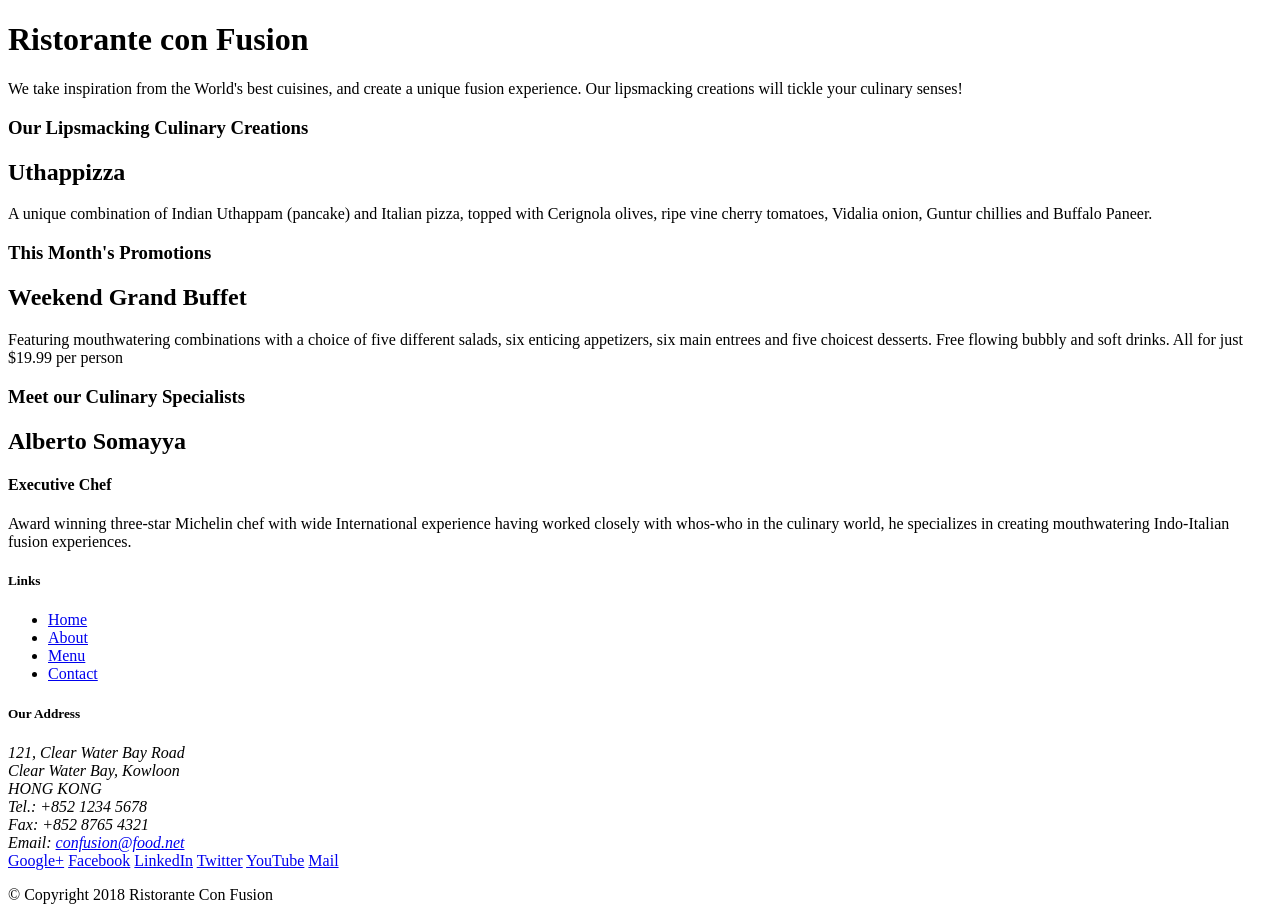
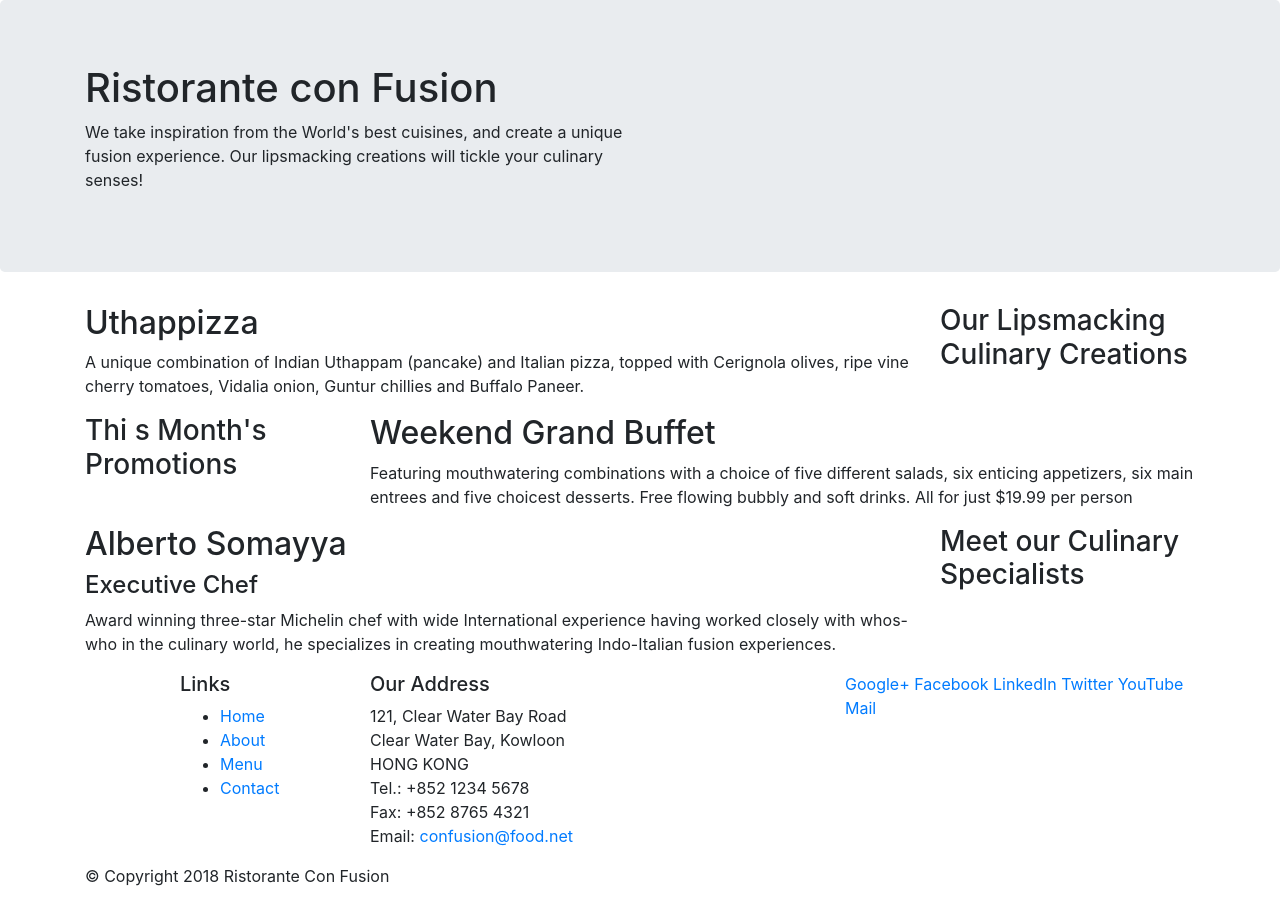
Before and after one commit to malleswari4/Hotel, a website: page index.html in a window 1280 px wide. Drawn offline with nearby package versions, Linux system fonts and the light colour scheme.

Commit message:
bootstrap grid part-1

```diff
--- a/index.html
+++ b/index.html
@@ -2,51 +2,58 @@
 <html lang="en">
 
 <head>
+    <!-- Required meta tags always come first -->
+    <meta charset="utf-8">
+    <meta name="viewport" content="width=device-width, initial-scale=1, shrink-to-fit=no">
+    <meta http-equiv="x-ua-compatible" content="ie=edge">
+
+    <!-- Bootstrap CSS -->
+    <link rel="stylesheet" href="node_modules/bootstrap/dist/css/bootstrap.min.css">
     <title>Ristorante Con Fusion</title>
 </head>
 
 <body>
 
-    <header>
-        <div>
-            <div>
-                <div>
+    <header class="jumbotron">
+        <div class="container">
+            <div class="row">
+                <div class="col-12 col-sm-6">
                     <h1>Ristorante con Fusion</h1>
                     <p>We take inspiration from the World's best cuisines, and create a unique fusion experience. Our lipsmacking creations will tickle your culinary senses!</p>
                 </div>
-                <div>
+                <div class="col-12 col-sm">
                 </div>
             </div>
         </div>
     </header>
 
-    <div>
-        <div>
-            <div>
+    <div class="container">
+        <div class="row">
+            <div class="col-12 col-sm-4 order-sm-last col-md-3">
                 <h3>Our Lipsmacking Culinary Creations</h3>
             </div>
-            <div>
+            <div class="col col-sm order-sm-firstcol-md">
                 <h2>Uthappizza</h2>
                 <p>A unique combination of Indian Uthappam (pancake) and Italian pizza, topped with Cerignola olives, ripe vine cherry tomatoes, Vidalia onion, Guntur chillies and Buffalo Paneer.</p>
             </div>
         </div>
 
 
-        <div>
-            <div>
-                <h3>This Month's Promotions</h3>
+        <div class="row">
+            <div class="col-12 col-sm-4 col-md-3">
+                <h3>Thi s Month's Promotions</h3>
             </div>
-            <div>
+            <div class="col col-sm col-md">
                 <h2>Weekend Grand Buffet</h2>
                 <p>Featuring mouthwatering combinations with a choice of five different salads, six enticing appetizers, six main entrees and five choicest desserts. Free flowing bubbly and soft drinks. All for just $19.99 per person </p>
             </div>
         </div>
 
-        <div>
-            <div>
+        <div class="row">
+            <div class="col-12 col-sm-4 order-sm-last col-md-3">
                 <h3>Meet our Culinary Specialists</h3>
             </div>
-            <div>
+            <div class="col col-sm order-sm-first col-md">
                 <h2>Alberto Somayya</h2>
                 <h4>Executive Chef</h4>
                 <p>Award winning three-star Michelin chef with wide International experience having worked closely with whos-who in the culinary world, he specializes in creating mouthwatering Indo-Italian fusion experiences. </p>
@@ -55,9 +62,9 @@
     </div>
 
     <footer>
-        <div>
-            <div>
-                <div>
+        <div class="container">
+            <div class="row">
+                <div class="col-4 offset-1 col-sm-2">
                     <h5>Links</h5>
                     <ul>
                         <li><a href="#">Home</a></li>
@@ -66,7 +73,7 @@
                         <li><a href="#">Contact</a></li>
                     </ul>
                 </div>
-                <div>
+                <div class="col-7 col-sm-5">
                     <h5>Our Address</h5>
                     <address>
 		              121, Clear Water Bay Road<br>
@@ -77,7 +84,7 @@
 		              Email: <a href="mailto:confusion@food.net">confusion@food.net</a>
 		           </address>
                 </div>
-                <div>
+                <div class="col-12 col-sm-4">
                     <div>
                         <a href="http://google.com/+">Google+</a>
                         <a href="http://www.facebook.com/profile.php?id=">Facebook</a>
@@ -88,13 +95,17 @@
                     </div>
                 </div>
            </div>
-           <div>
-                <div>
+           <div class="row">
+                <div class="col-auto">
                     <p>© Copyright 2018 Ristorante Con Fusion</p>
                 </div>
            </div>
         </div>
     </footer>
+    <!-- jQuery first, then Popper.js, then Bootstrap JS. -->
+    <script src="node_modules/jquery/dist/jquery.slim.min.js"></script>
+    <script src="node_modules/popper.js/dist/umd/popper.min.js"></script>
+    <script src="node_modules/bootstrap/dist/js/bootstrap.min.js"></script>
 
 </body>
 
--- a/package.json
+++ b/package.json
@@ -12,5 +12,10 @@
   "license": "ISC",
   "devDependencies": {
     "lite-server": "^2.3.0"
+  },
+  "dependencies": {
+    "bootstrap": "^4.0.0",
+    "jquery": "^3.3.1",
+    "popper.js": "^1.12.9"
   }
 }
```
Also changed, not shown: 1 other file.
